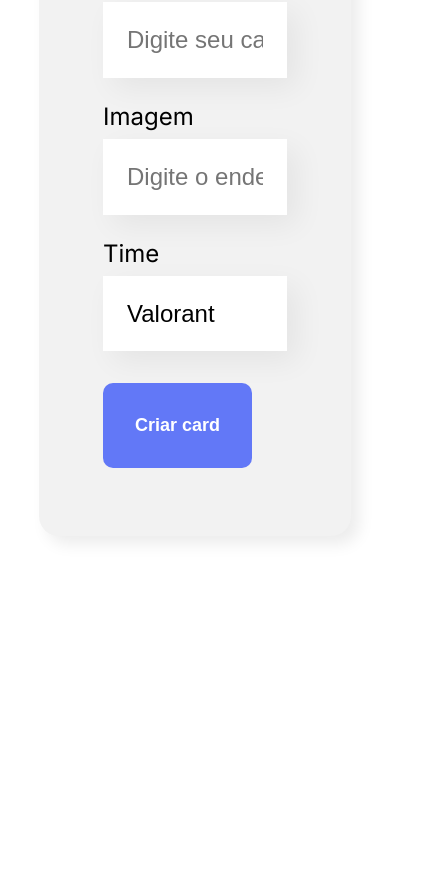
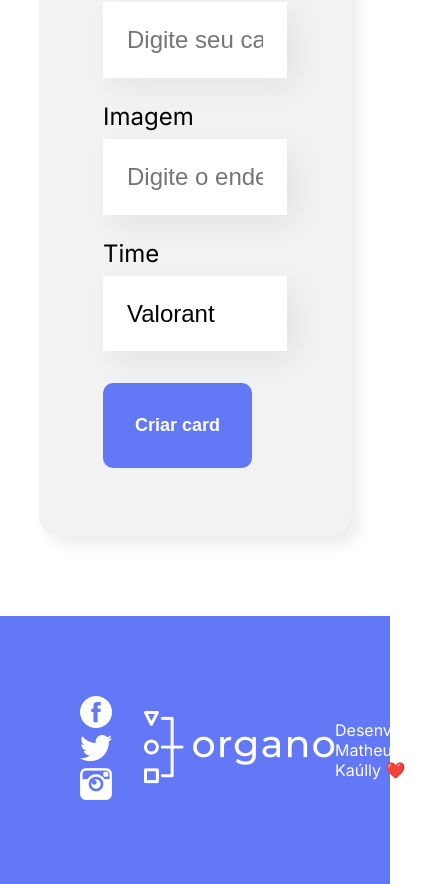
Before and after one commit to matheuskaully/organo, a React (Vite) app: page / in a window 390 px wide. Shown: the part 583-1467 px from the top of the page, 437 px wide, since content can reach past the window. Before the commit the page ends 1199 px from the top, so only its background shows below. Built offline with nearby package versions, Linux system fonts and the light colour scheme.

Commit message:
adiciona Footer componente

```diff
--- a/src/App.jsx
+++ b/src/App.jsx
@@ -2,6 +2,7 @@
 import { Banner } from "./components/Banner"
 import { Form } from "./components/Form"
 import { Squad } from "./components/Squad"
+import { Footer } from "./components/Footer"
 
 function App() {
   const squads = [
@@ -57,6 +58,7 @@
           />
         )
       })}
+      <Footer />
     </>
   )
 }
--- /dev/null
+++ b/src/components/Footer/index.tsx
@@ -0,0 +1,36 @@
+import React from "react";
+import "./style.css"
+
+export function Footer() {
+  return (
+    <footer className="footer">
+      <section>
+        <ul>
+          <li>
+            <a href="facebook.com" target="_blank">
+              <img src="/imagens/fb.png" alt="facebook" />
+            </a>
+          </li>
+          <li>
+            <a href="twitter.com" target="_blank">
+              <img src="/imagens/tw.png" alt="twitter" />
+            </a>
+          </li>
+          <li>
+            <a href="instagram.com/matheuskaully" target="_blank">
+              <img src="/imagens/ig.png" alt="instagram" />
+            </a>
+          </li>
+        </ul>
+      </section>
+      <section>
+        <img src="/imagens/logo.png" alt="logo" />
+      </section>
+      <section>
+        <p>
+            Desenvolvido Matheus Kaúlly ❤️
+        </p>
+      </section>
+    </footer>
+  )
+}
--- /dev/null
+++ b/src/components/Footer/style.css
@@ -0,0 +1,39 @@
+.footer {
+  background: #6278F7;
+  color: #FFF;
+  padding: 80px;
+  display: flex;
+  justify-content: space-between;
+  align-items: center;
+}
+
+.footer ul li {
+  display: inline-block;
+  margin-right: 32px;
+}
+
+.footer ul li a:hover {
+  opacity: 70%;
+  transition: 0.3s;
+}
+
+.footer ul li:last-child {
+  margin-right: 0;
+}
+
+@media only screen and (max-device-width: 700px) {
+  .footer {
+    background: #6278F7;
+    color: #FFF;
+    padding: 20px;
+    display: flex;
+    flex-direction: column;
+    justify-content: center;
+    align-items: center;
+    text-align: center;
+  }
+
+  section {
+    padding: 20px;
+  }
+}
```
Also changed, not shown: src/components/Form/index.tsx (+0 -8 lines).
